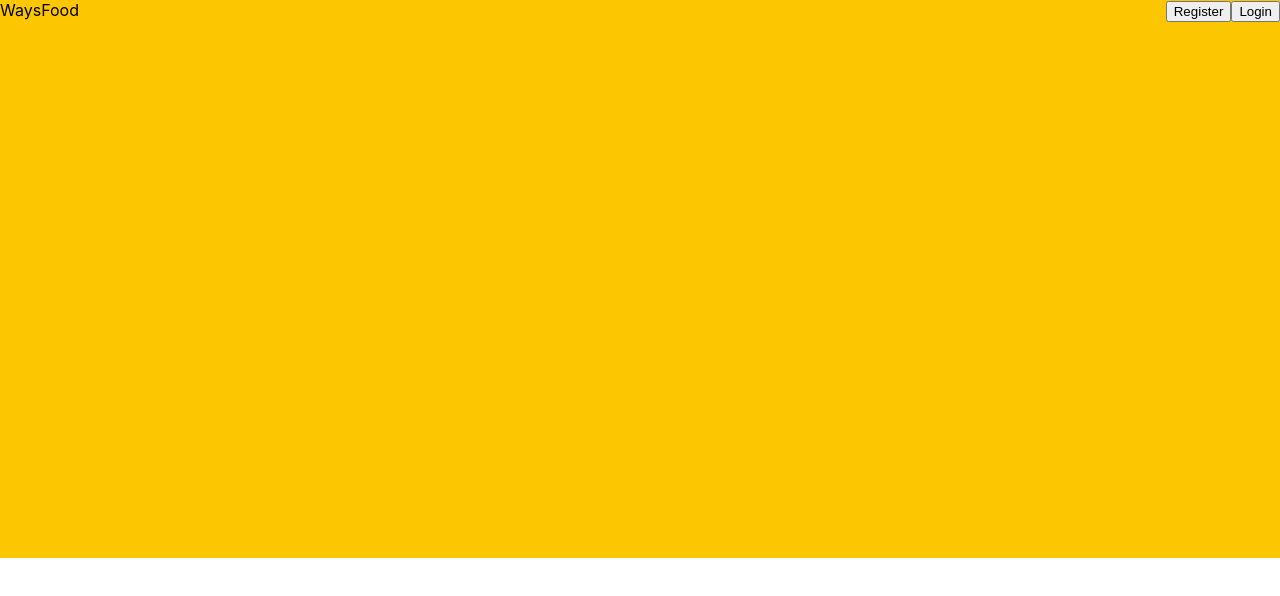
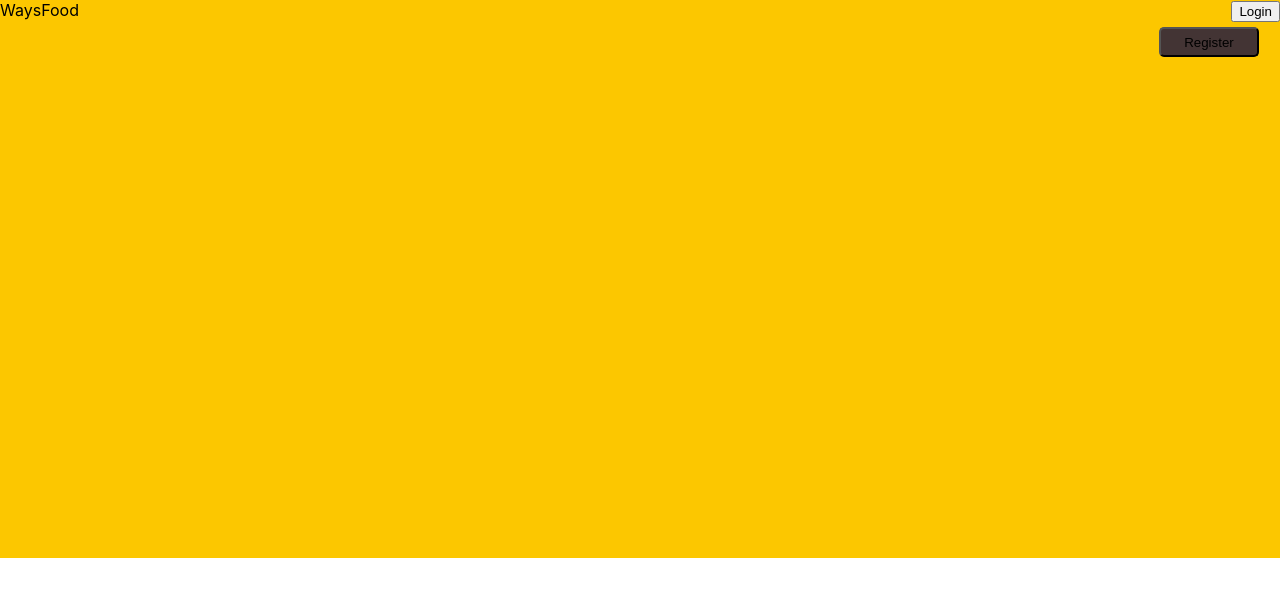
Before and after one commit to rizaruved/waysfood, a React (Create React App) app: page / in a window 1280 px wide. Shown: the top 596 px of the page. Built offline with nearby package versions, Linux system fonts and the light colour scheme.

Commit message:
/ ‘src/App.css’

```diff
--- a/src/App.css
+++ b/src/App.css
@@ -7,3 +7,14 @@
   display: flex;
   justify-content: space-between;
 }
+
+.home-button {
+  position: absolute;
+  width: 100px;
+  height: 30px;
+  left: 1159px;
+  top: 27px;
+
+  background: #433434;
+  border-radius: 5px;
+}
```
